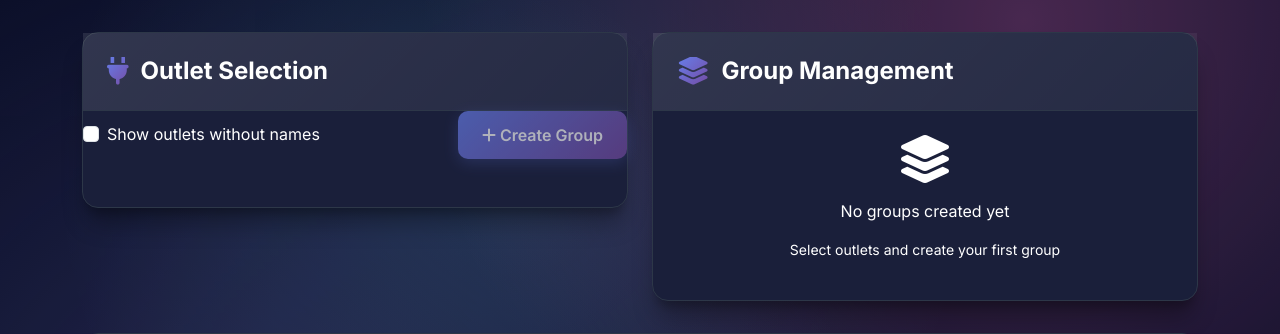
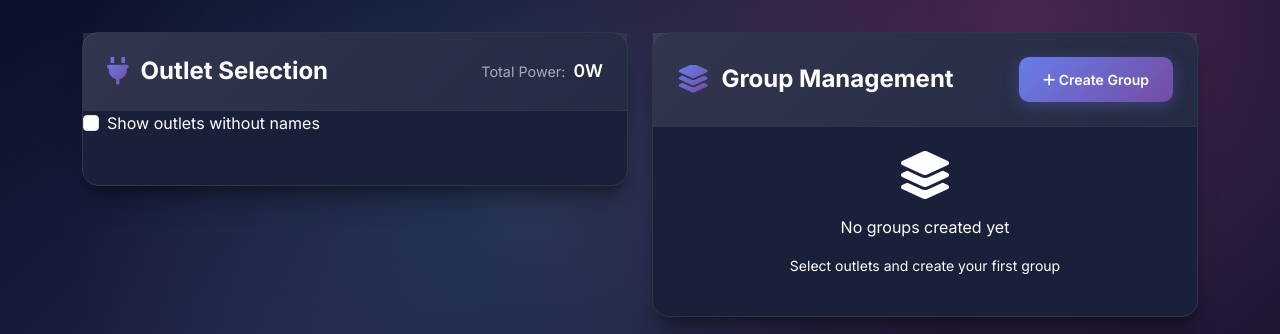
Before and after one commit to TWSOLLTD/PDU, a Flask app: page / in a window 1280 px wide. Shown: the part 139-473 px from the top of the page. Run offline with Flask 3, Linux system fonts and the light colour scheme; data that the repository does not hold is empty; some libraries are stand-ins or nearby versions.

Commit message:
design changes

```diff
--- a/templates/index.html
+++ b/templates/index.html
@@ -136,6 +136,26 @@
             border-bottom: 1px solid var(--card-border);
             border-radius: var(--border-radius) var(--border-radius) 0 0;
             padding: 1.5rem;
+            display: flex;
+            justify-content: space-between;
+            align-items: center;
+        }
+
+        .total-wattage-display {
+            display: flex;
+            align-items: center;
+            gap: 0.5rem;
+        }
+
+        .wattage-label {
+            color: var(--text-secondary);
+            font-size: 0.9rem;
+        }
+
+        .wattage-value {
+            color: var(--accent-color);
+            font-weight: 600;
+            font-size: 1.1rem;
         }
 
         .card-title {
@@ -505,6 +525,10 @@
                             <i class="fas fa-plug"></i>
                             Outlet Selection
                         </h3>
+                        <div class="total-wattage-display">
+                            <span class="wattage-label">Total Power:</span>
+                            <span class="wattage-value" id="totalWattageDisplay">0W</span>
+                        </div>
             </div>
                     <div class="card-body">
                         <div class="d-flex justify-content-between align-items-center mb-3">
@@ -514,9 +538,6 @@
                                     Show outlets without names
                                 </label>
                     </div>
-                            <button class="btn btn-primary" id="createGroupBtn" disabled>
-                                <i class="fas fa-plus"></i> Create Group
-                    </button>
                 </div>
                         <div class="outlet-list" id="outletList">
                             <div class="loading">
@@ -535,6 +556,9 @@
                             <i class="fas fa-layer-group"></i>
                             Group Management
                         </h3>
+                        <button class="btn btn-primary btn-sm" id="createGroupBtn">
+                            <i class="fas fa-plus"></i> Create Group
+                        </button>
                         </div>
                     <div class="card-body">
                         <div id="groupList">
@@ -846,6 +870,16 @@
                 }).join('');
 
             updateCreateGroupButton();
+            updateTotalWattageDisplay();
+        }
+
+        // Update total wattage display
+        function updateTotalWattageDisplay() {
+            const totalWattage = outlets.reduce((sum, outlet) => sum + (outlet.power_watts || 0), 0);
+            const totalWattageDisplay = document.getElementById('totalWattageDisplay');
+            if (totalWattageDisplay) {
+                totalWattageDisplay.textContent = `${totalWattage}W`;
+            }
         }
 
         // Toggle outlet selection
@@ -859,10 +893,10 @@
             updateCharts();
         }
 
-        // Update create group button state
+        // Update create group button state (always enabled now)
         function updateCreateGroupButton() {
             const btn = document.getElementById('createGroupBtn');
-            btn.disabled = selectedOutlets.size === 0;
+            btn.disabled = false; // Always enabled
         }
 
         // Render groups list
@@ -914,13 +948,18 @@
             const modal = new bootstrap.Modal(document.getElementById('passwordModal'));
             modal.show();
 
-            // Add Enter key support
+            // Add Enter key support and auto-focus
             const passwordInput = document.getElementById('passwordInput');
             passwordInput.addEventListener('keypress', function(e) {
                 if (e.key === 'Enter') {
                     verifyPassword();
                 }
             });
+
+            // Auto-focus the password input
+            setTimeout(() => {
+                passwordInput.focus();
+            }, 100);
         }
 
         // Verify password
```
